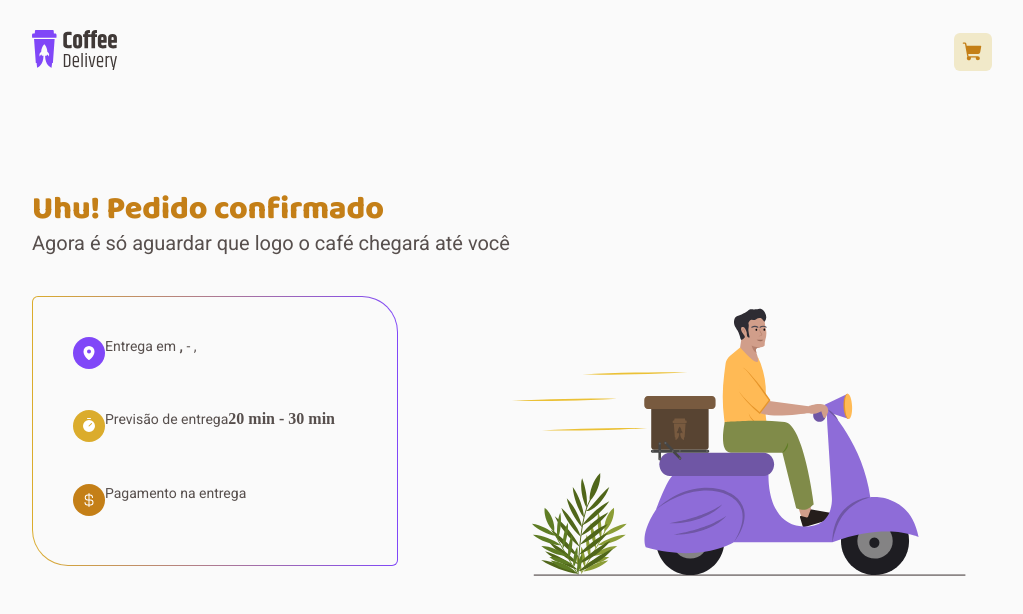
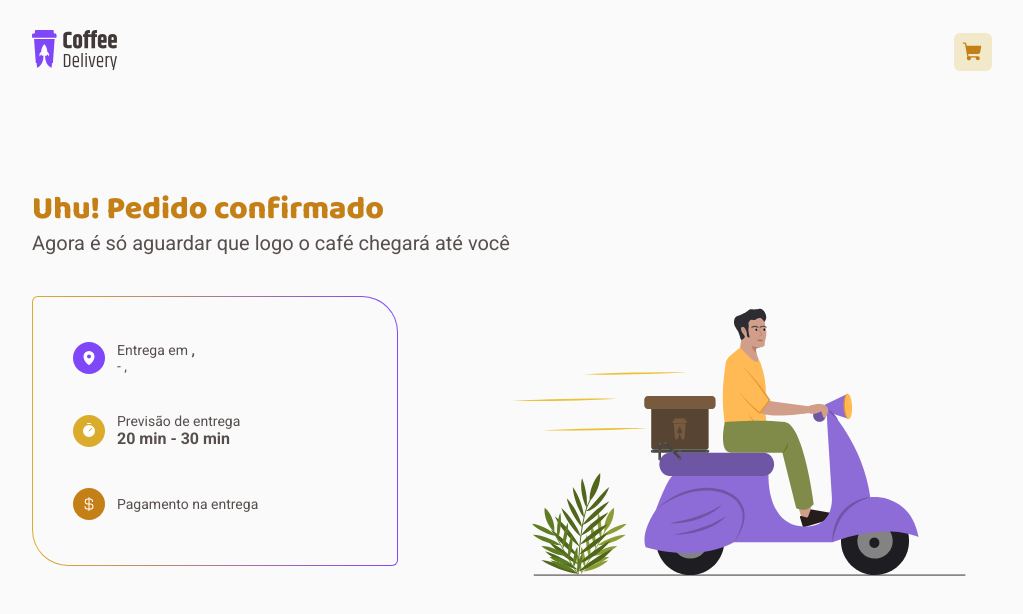
Before and after one commit to LeonamJop/Rocketseat-Ignite-CoffeeDelivery, a React (Vite) app: page /orderConfirmed in a window 1280 px wide. Shown: the top 614 px of the page, without its empty margins (128-1151 px from the left). Built offline with nearby package versions, Linux system fonts and the light colour scheme.

Commit message:
feat: Adicionando descrição a tela de pedido confirmado

```diff
--- a/src/pages/OrderConfimation/styles.ts
+++ b/src/pages/OrderConfimation/styles.ts
@@ -70,7 +70,10 @@ export const DeliveryDetails = styled.div`
 export const OrderInfo = styled.div`
   height: 2.625rem;
   display: flex;
+  justify-content: center;
+  align-items: center;
   flex-direction: row;
+  gap: 12px;
 `
 export const Icon = styled.i`
   width: 2rem;
@@ -86,4 +89,12 @@ export const Icon = styled.i`
 
   color: ${(props) => props.theme['white-base']};
 `
-export const DescriptionOrderInfo = styled.div``
+export const DescriptionOrderInfo = styled.div`
+  display: flex;
+  flex-direction: column;
+
+  font-family: 'Roboto';
+  font-style: normal;
+  font-weight: 400;
+  font-size: 1rem;
+`
```
